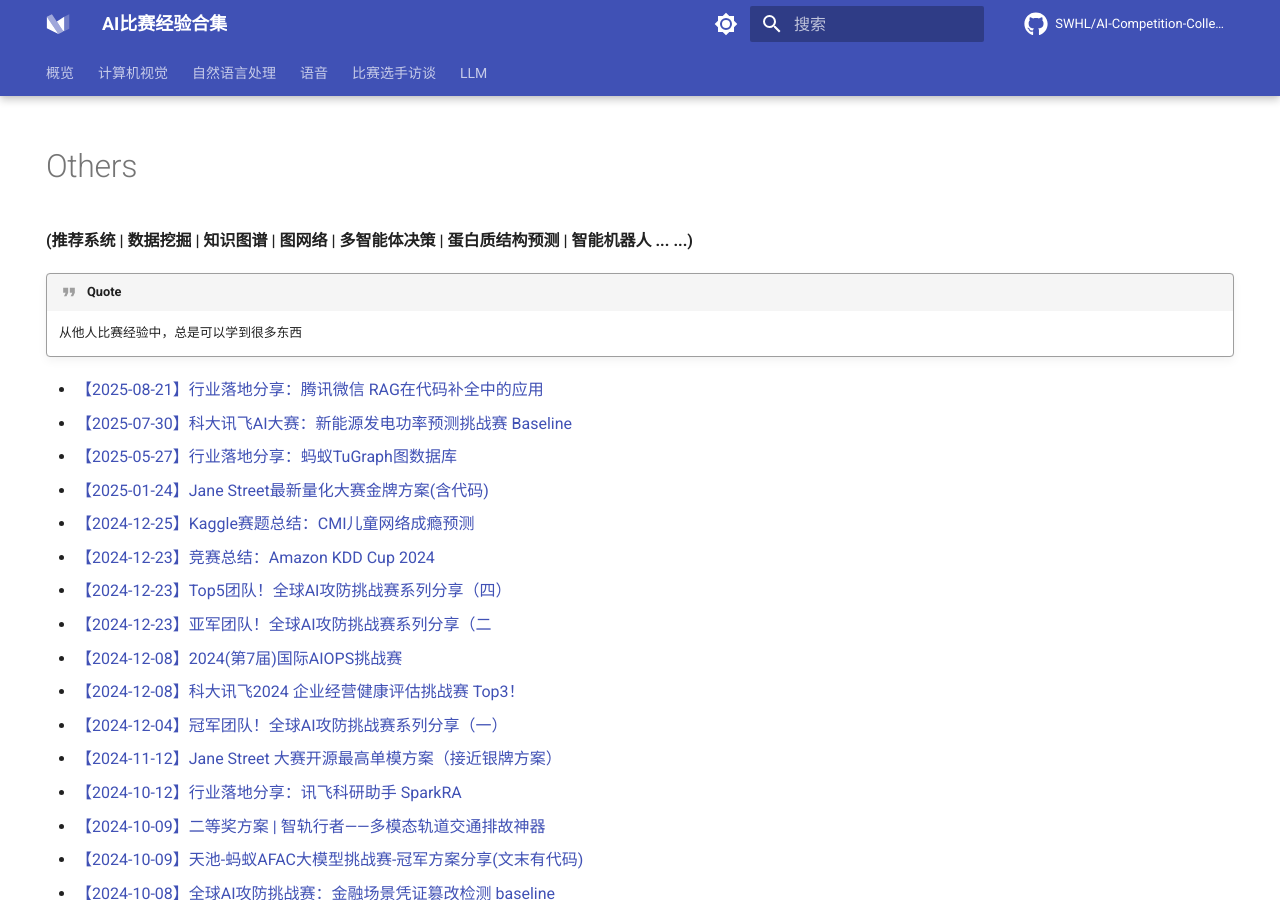
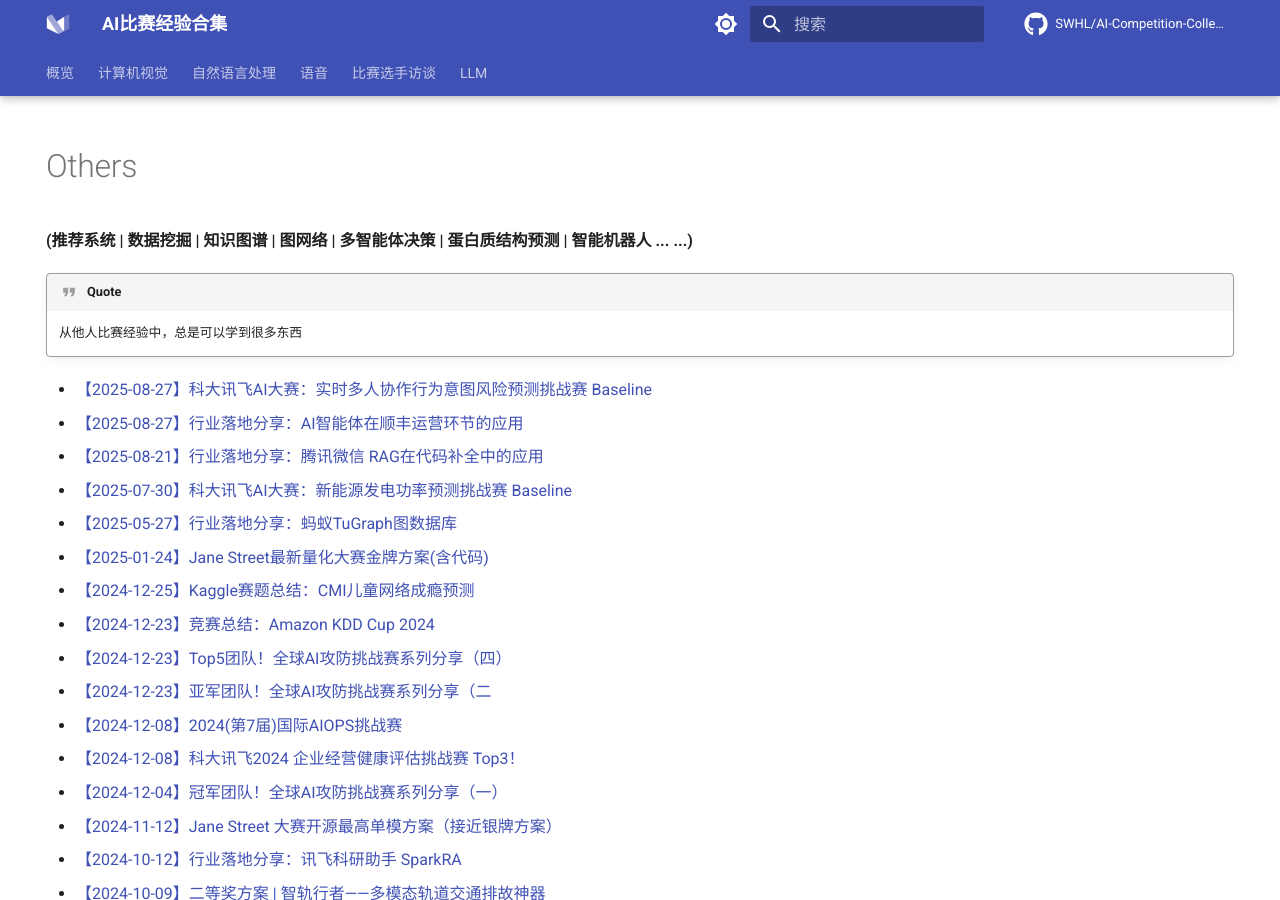
Before and after one commit to SWHL/AI-Competition-Collections, an MkDocs documentation site: the page built from docs/Others.md, in a window 1280 px wide and 900 px high. Built offline with MkDocs 1.6.1 and Material for MkDocs 9.7.7, drawn with Linux system fonts in a browser that asks for light colours; comment, search, counter and statistics services are not loaded.

Commit message:
chore: update files

```diff
--- a/docs/Others.md
+++ b/docs/Others.md
@@ -14,6 +14,8 @@
 
     从他人比赛经验中，总是可以学到很多东西
 
+- [【2025-08-27】科大讯飞AI大赛：实时多人协作行为意图风险预测挑战赛 Baseline](https://mp.weixin.qq.com/s/LYNlAJJ7A9OjzvapeQr2Dg)
+- [【2025-08-27】行业落地分享：AI智能体在顺丰运营环节的应用](https://mp.weixin.qq.com/s/g8ERLEMgNu8kQGV5NvCdpw)
 - [【2025-08-21】行业落地分享：腾讯微信 RAG在代码补全中的应用](https://mp.weixin.qq.com/s/4YX6qbtmp5wasSz4sbOCPg)
 - [【2025-07-30】科大讯飞AI大赛：新能源发电功率预测挑战赛 Baseline](https://mp.weixin.qq.com/s/d92u-JnwhtUcgeGvTbLW2A)
 - [【2025-05-27】行业落地分享：蚂蚁TuGraph图数据库](https://mp.weixin.qq.com/s/mc4r6-j7FzufnSqCS3oLJA)
```
